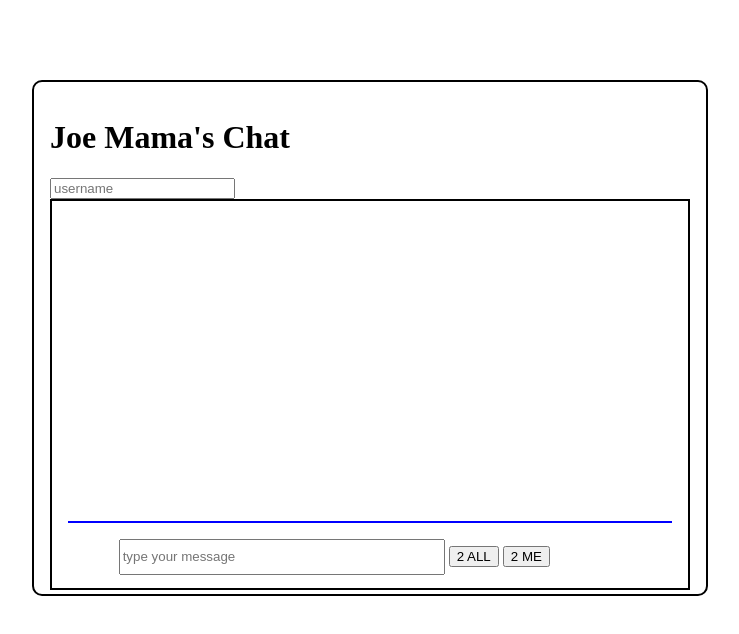
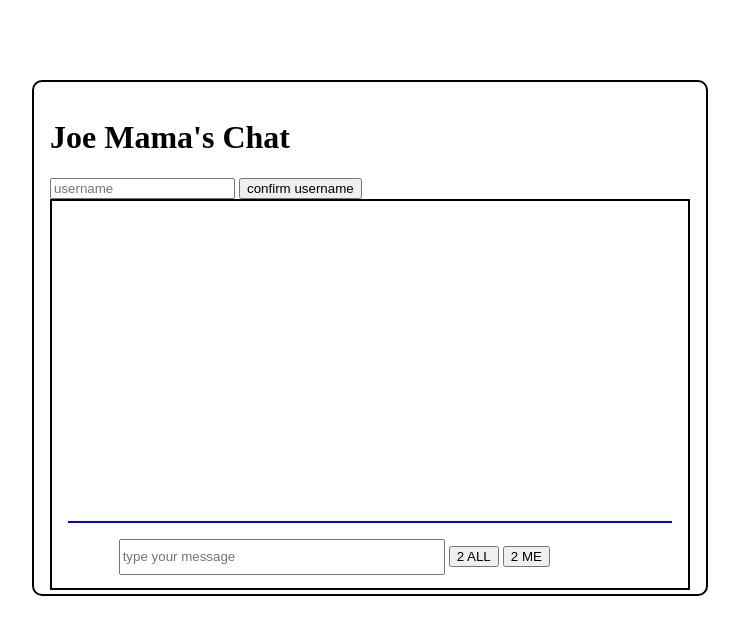
Before and after one commit to Martekode/chatroom-exercise, a plain HTML site: page client/index.html in a window 1280 px wide. Shown: the whole page, without its empty margins (270-1009 px from the left). Drawn offline with nearby package versions, Linux system fonts and the light colour scheme; no server answers.

Commit message:
created init button and gave id to chatroom

```diff
--- a/client/index.html
+++ b/client/index.html
@@ -12,7 +12,8 @@
         <h1>Joe Mama's Chat</h1>
         <label for="identifier"></label>
         <input id="identifier" name="identifier" type="text" placeholder="username">
-        <div class="chatroom">
+        <button id="init">confirm username</button>
+        <div id="chatroom" class="chatroom">
             <div class="target" id="target"></div>
             <input class="input"
                 id="inputChat"
```
